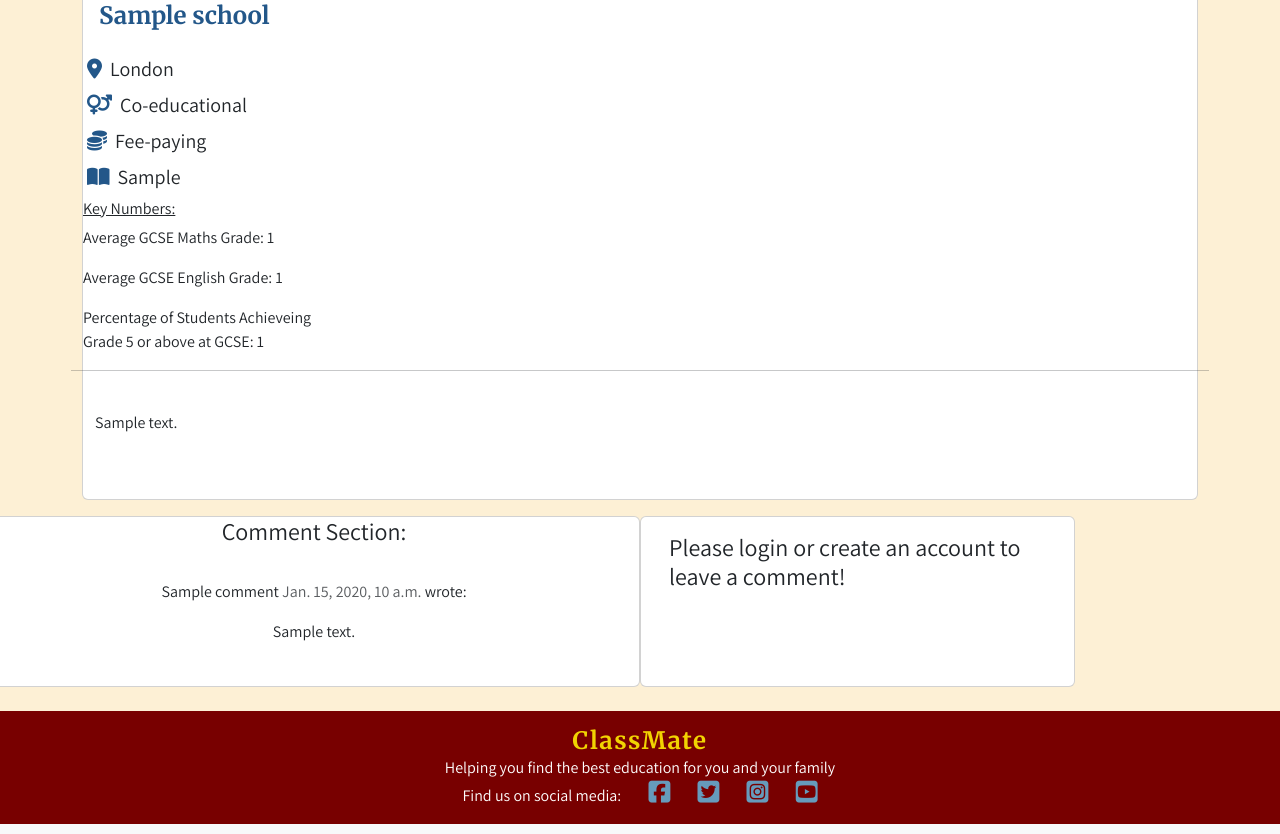
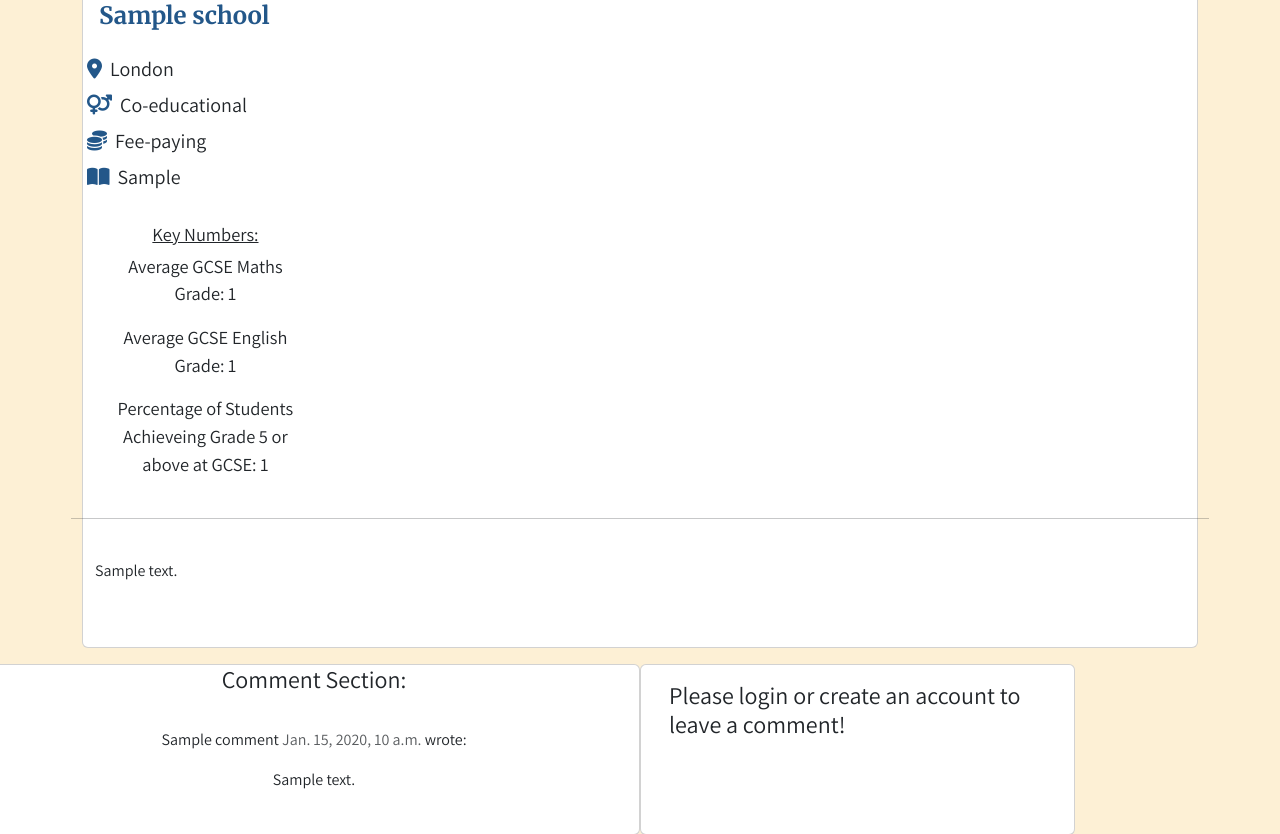
Before and after one commit to georgiagrayland/P4-ClassMate, a Django app: a page that uses templates/school_detail.html in a window 1280 px wide. Shown: the part 185-1019 px from the top of the page. Run offline with Django 3.2, Linux system fonts and the light colour scheme; tables that the repository leaves empty hold one stand-in row (values such as "Sample post"); some libraries are stand-ins or nearby versions.

Commit message:
edit font sizes on school detail page

```diff
--- a/static/css/style.css
+++ b/static/css/style.css
@@ -120,6 +120,10 @@ h6 i{
     padding-right: 10px;
 }
 
+.card-list{
+    height: 50vh;
+}
+
 .specialisation{
     font-weight: bolder;
 }
@@ -151,6 +155,10 @@ h6 i{
     color: white;
 }
 
+.key-numbers, .grades{
+    font-size: 1.15rem;
+}
+
 /* --------------------- Signup / Login Page --------------------- */
 
 .login-signup{
--- a/templates/school_detail.html
+++ b/templates/school_detail.html
@@ -34,10 +34,12 @@
                 <h5><i class="fa-solid fa-venus-mars p-1"></i> {{ school.gender_type }}</h5>
                 <h5><i class="fa-solid fa-coins p-1"></i> {{ school.status }}</h5>
                 <h5><i class="fa-solid fa-book-open p-1"></i> {{ school.specialisation }}</h5>
+            <div class="container-fluid p-4 text-center">
             <h6 class="key-numbers">Key Numbers:</h6>
             <p class="grades">Average GCSE Maths Grade: {{ school.avg_gcse_maths_grade }}</p>
             <p class="grades">Average GCSE English Grade: {{ school.avg_gcse_english_grade }}</p>
             <p class="grades">Percentage of Students Achieveing Grade 5 or above at GCSE: {{ school.percentage_gcse_5_above }}</p>
+        </div>
         </div>
         </div>
         <hr>
--- a/templates/schools.html
+++ b/templates/schools.html
@@ -25,7 +25,7 @@
                   {% if "placeholder" in school.featured_image.url %}
                   <img src="../static/media/placeholder.jpg" class="card-img" alt="Placeholder general school image">
                   {% else %}
-                  <img src="{{ school.featured_image.url }}" class="card-img" alt="{{ school.name }}">
+                  <img src="{{ school.featured_image.url }}" class="card-img card-list" alt="{{ school.name }}">
                   {% endif %}
                 </div>
                 <div class="col-md-6">
```
